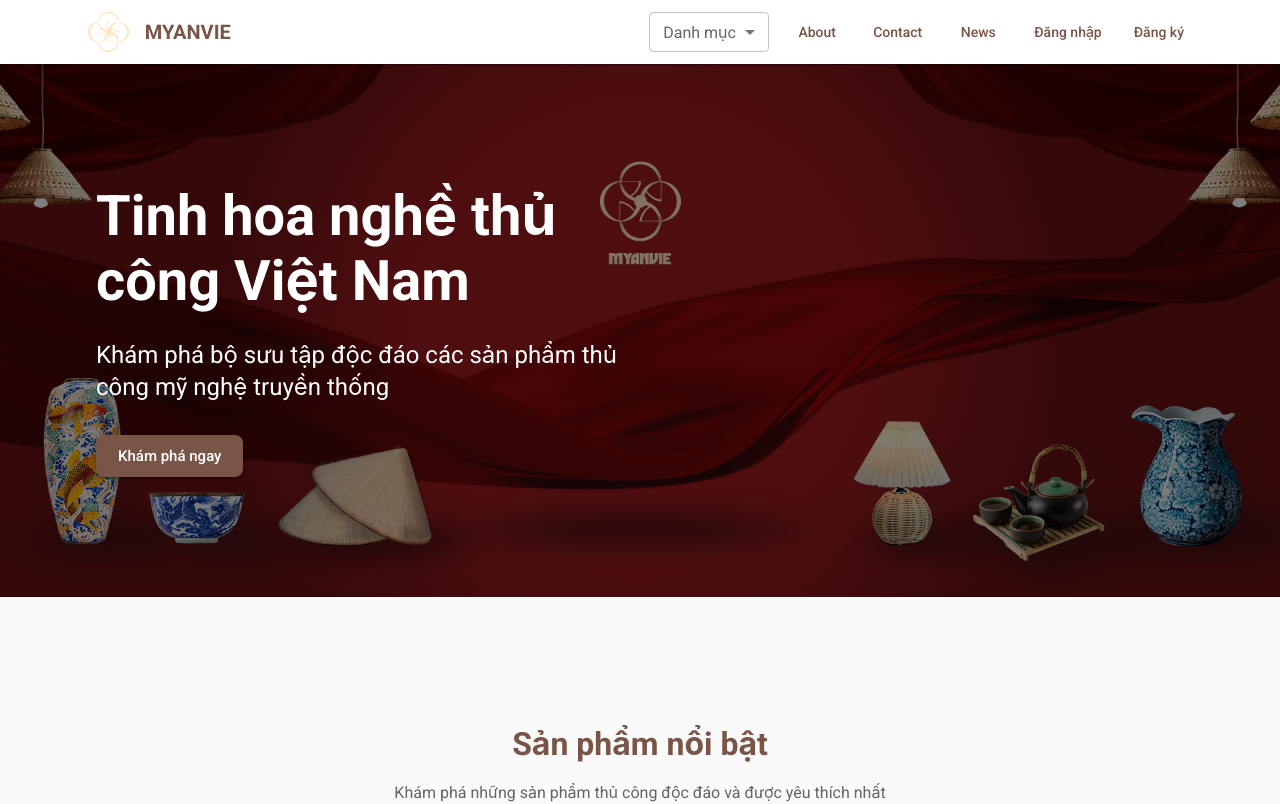
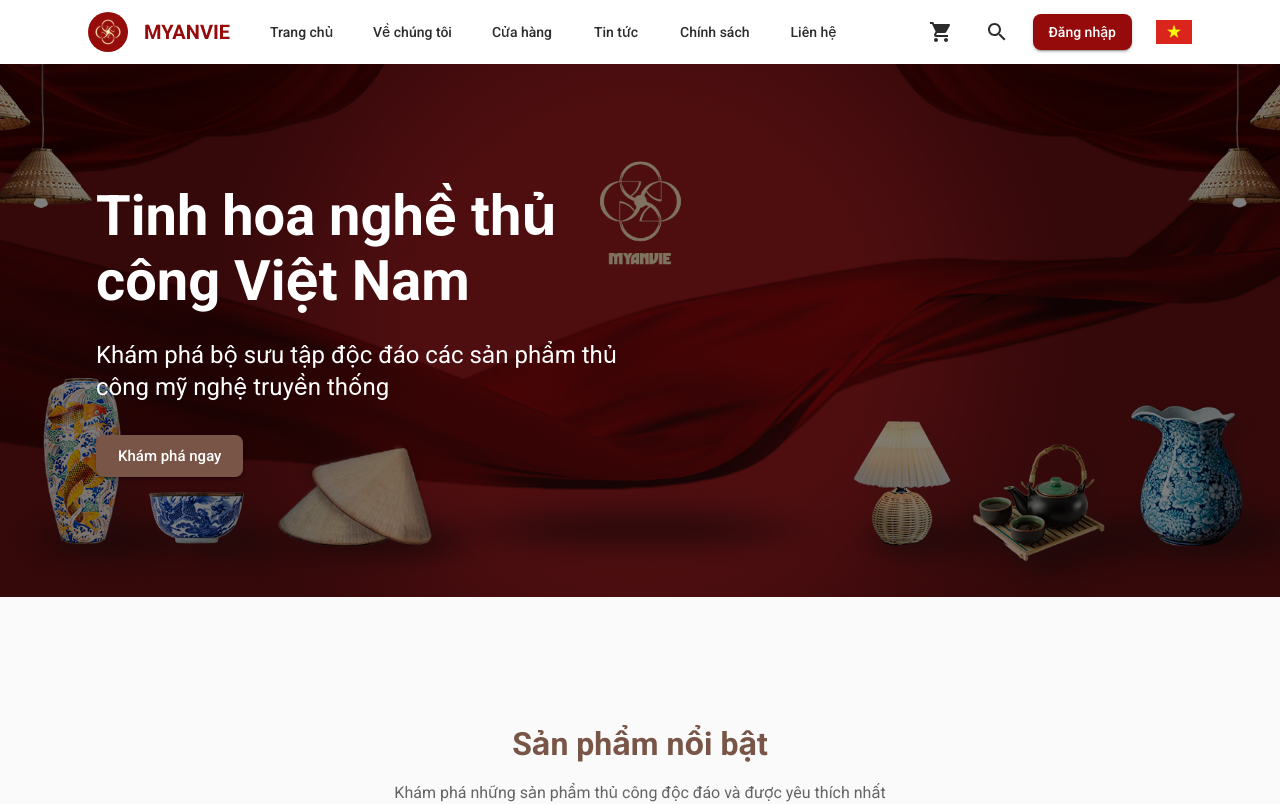
Before and after one commit to Mycroft180202/MyAnVie_FE, a React (Create React App) app: page / in a window 1280 px wide. Shown: the top 804 px of the page. Built offline with nearby package versions, Linux system fonts and the light colour scheme; a web font is replaced by a local one.

Commit message:
fix Header

```diff
--- a/src/components/Layout/Header.tsx
+++ b/src/components/Layout/Header.tsx
@@ -1,3 +1,4 @@
+import React, { useState } from 'react';
 import {
   AppBar,
   Toolbar,
@@ -9,14 +10,14 @@ import {
   Menu,
   MenuItem,
   Avatar,
-  Select,
   FormControl,
   InputLabel,
+  Select,
 } from '@mui/material';
 import { Link as RouterLink, useNavigate, useLocation } from 'react-router-dom';
-import { useState } from 'react';
+import ShoppingCartIcon from '@mui/icons-material/ShoppingCart';
+import SearchIcon from '@mui/icons-material/Search';
 import { useAuth } from '../../contexts/AuthContext';
-import ShoppingCartIcon from '@mui/icons-material/ShoppingCart';
 
 const Header = () => {
   const { isAuthenticated, user, logout } = useAuth();
@@ -68,7 +69,6 @@ const Header = () => {
       scrollToSection(sectionId);
     } else {
       navigate('/');
-      // Đợi cho trang chủ load xong rồi mới scroll
       setTimeout(() => {
         scrollToSection(sectionId);
       }, 100);
@@ -79,17 +79,20 @@ const Header = () => {
     <AppBar
       position="sticky"
       sx={{
+        bgcolor: '#ffffff',
+        boxShadow: 0,
         zIndex: (theme) => theme.zIndex.drawer + 1,
-        bgcolor: 'white',
-        boxShadow: 1,
       }}
     >
       <Container maxWidth="lg">
         <Toolbar sx={{ justifyContent: 'space-between' }}>
+          {/* Logo và Menu */}
+          <Box sx={{ display: 'flex', alignItems: 'center', gap: 4 }}>
+            {/* Logo */}
             <Box sx={{ display: 'flex', alignItems: 'center', gap: 2 }}>
               <Box
                 component="img"
-              src="/images/logo/myanvie-logo.png"
+                src="/images/logo/logo.svg"
                 alt="MyAnVie Logo"
                 sx={{
                   height: 40,
@@ -102,7 +105,7 @@ const Header = () => {
                 to="/"
                 sx={{
                   textDecoration: 'none',
-                color: 'primary.main',
+                  color: '#950B0B',  // Màu đỏ đậm cho chữ MYANVIE
                   fontWeight: 'bold',
                 }}
               >
@@ -110,54 +113,123 @@ const Header = () => {
               </Typography>
             </Box>
 
-          <Box sx={{ display: 'flex', gap: 2, alignItems: 'center' }}>
-            <FormControl size="small" sx={{ minWidth: 120 }}>
-              <InputLabel>Danh mục</InputLabel>
-              <Select
-                label="Danh mục"
-                onChange={handleCategoryChange}
-                defaultValue=""
+            {/* Menu */}
+            <Box sx={{ display: 'flex', gap: 3, alignItems: 'center' }}>
+              <Button
+                color="inherit"
+                onClick={() => handleSectionClick('home')}
+                sx={{
+                  color: '#2c2c2c',
+                  '&:hover': {
+                    color: '#950B0B',
+                  }
+                }}
               >
-                {categories.map((category) => (
-                  <MenuItem key={category.path} value={category.name}>
-                    {category.name}
-                  </MenuItem>
-                ))}
-              </Select>
-            </FormControl>
-
-            <Button color="primary" onClick={() => handleSectionClick('about')}>
-              About
-            </Button>
-            <Button color="primary" onClick={() => handleSectionClick('contact')}>
-              Contact
+                Trang chủ
               </Button>
               <Button
-              component={RouterLink}
-              to="/news"
-              color="primary"
+                color="inherit"
+                onClick={() => handleSectionClick('about')}
+                sx={{
+                  color: '#2c2c2c',
+                  '&:hover': {
+                    color: '#950B0B',
+                  }
+                }}
               >
-              News
+                Về chúng tôi
               </Button>
+              <Button
+                color="inherit"
+                onClick={() => handleSectionClick('store')}
+                sx={{
+                  color: '#2c2c2c',
+                  '&:hover': {
+                    color: '#950B0B',
+                  }
+                }}
+              >
+                Cửa hàng
+              </Button>
+              <Button
+                color="inherit"
+                onClick={() => handleSectionClick('news')}
+                sx={{
+                  color: '#2c2c2c',
+                  '&:hover': {
+                    color: '#950B0B',
+                  }
+                }}
+              >
+                Tin tức
+              </Button>
+              <Button
+                color="inherit"
+                onClick={() => handleSectionClick('policy')}
+                sx={{
+                  color: '#2c2c2c',
+                  '&:hover': {
+                    color: '#950B0B',
+                  }
+                }}
+              >
+                Chính sách
+              </Button>
+              <Button
+                color="inherit"
+                onClick={() => handleSectionClick('contact')}
+                sx={{
+                  color: '#2c2c2c',
+                  '&:hover': {
+                    color: '#950B0B',
+                  }
+                }}
+              >
+                Liên hệ
+              </Button>
+            </Box>
+          </Box>
 
+          {/* Icons và Đăng nhập */}
+          <Box sx={{ display: 'flex', gap: 2, alignItems: 'center' }}>
+            {/* Tìm kiếm và Giỏ hàng */}
+            <IconButton
+              color="inherit"
+              sx={{
+                color: '#2c2c2c',
+                '&:hover': {
+                  color: '#950B0B',
+                }
+              }}
+            >
+              <ShoppingCartIcon />
+            </IconButton>
+
+            {/* Ngôn ngữ */}
+            <IconButton
+              color="inherit"
+              sx={{
+                color: '#2c2c2c',
+                '&:hover': {
+                  color: '#950B0B',
+                }
+              }}
+            >
+              <SearchIcon />
+            </IconButton>
+
+            {/* Đăng nhập/Đăng ký */}
             {isAuthenticated ? (
               <>
-                {user?.role === 'ADMIN' && (
-                  <Button
-                    component={RouterLink}
-                    to="/admin"
-                    color="primary"
-                    variant="outlined"
-                  >
-                    Admin Dashboard
-                  </Button>
-                )}
-                <IconButton color="primary" component={RouterLink} to="/cart">
-                  <ShoppingCartIcon />
-                </IconButton>
                 <IconButton
                   onClick={handleMenuOpen}
-                  color="primary"
+                  color="inherit"
+                  sx={{
+                    color: '#2c2c2c',
+                    '&:hover': {
+                      color: '#950B0B',
+                    }
+                  }}
                 >
                   <Avatar sx={{ width: 32, height: 32 }} />
                 </IconButton>
@@ -190,17 +262,27 @@ const Header = () => {
                 <Button
                   component={RouterLink}
                   to="/login"
-                  color="primary"
+                  variant="contained"
+                  sx={{
+                    bgcolor: '#950B0B',
+                    '&:hover': {
+                      bgcolor: '#7A0909',
+                    }
+                  }}
                 >
                   Đăng nhập
                 </Button>
-                <Button
-                  component={RouterLink}
-                  to="/register"
-                  color="primary"
-                >
-                  Đăng ký
-                </Button>
+                <Box
+                  component="img"
+                  src="/images/logo/VNFlag.svg"
+                  alt="Việt Nam Flag"
+                  sx={{
+                    height: 24,
+                    width: 'auto',
+                    marginLeft: 1,
+                    cursor: 'pointer'
+                  }}
+                />
               </>
             )}
           </Box>
```
Also changed, not shown: public/images/logo/VNFlag.svg (added), public/images/logo/logo.svg (added). Lines whose indentation alone changed are shown as unchanged.
